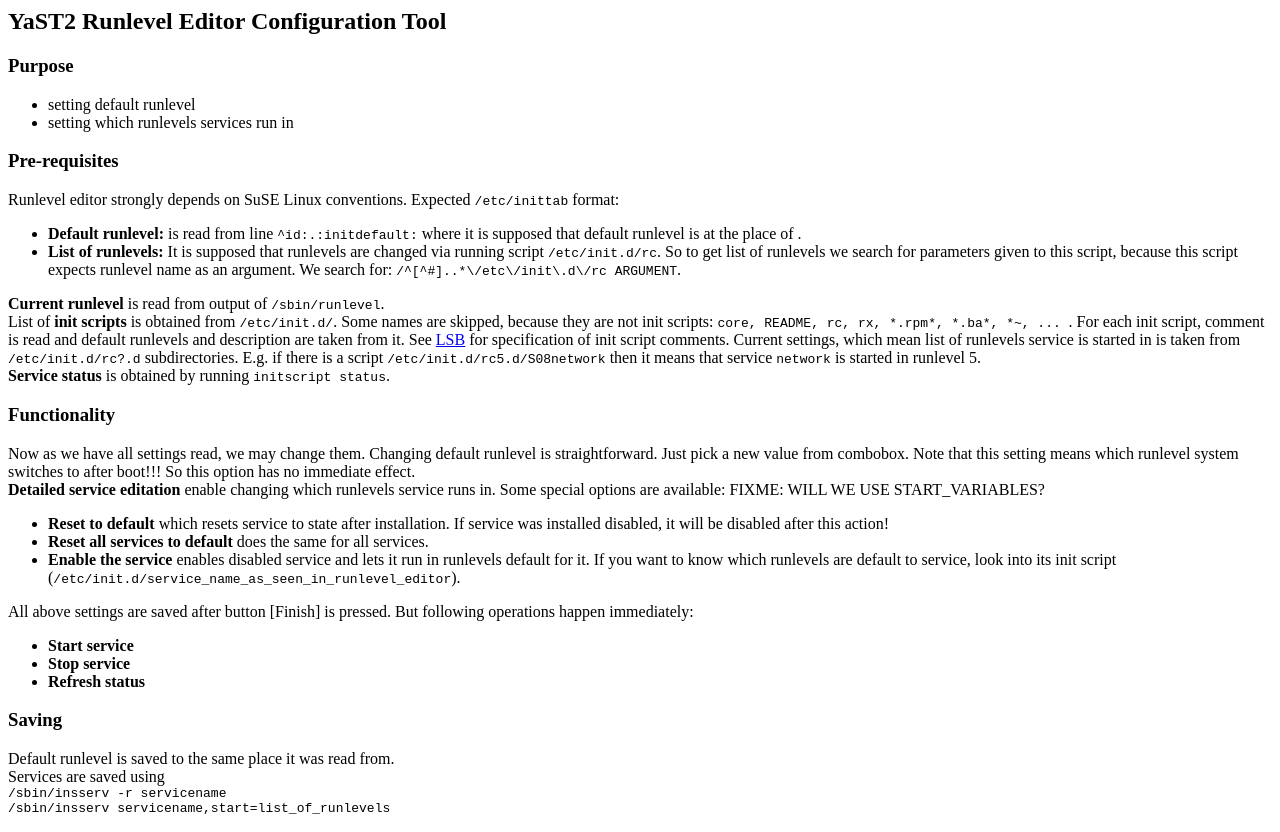
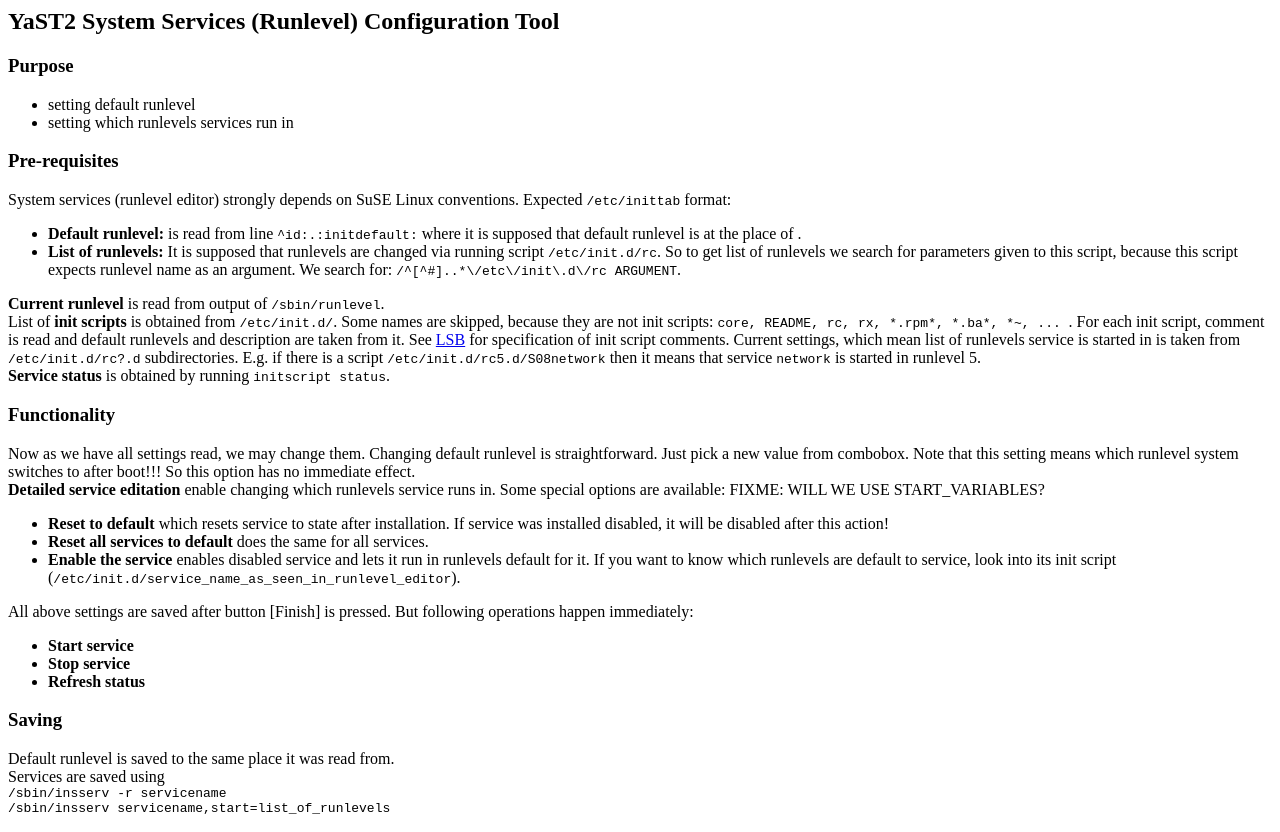
Before and after one commit to yast/yast-runlevel, a plain HTML site: page doc/index.html in a window 1280 px wide. Drawn offline with Linux system fonts and the light colour scheme.

Commit message:
fixed #43342 - Rename the editor to "System Services (Runlevel)"
svn path=/trunk/runlevel/; revision=20669

```diff
--- a/doc/index.html
+++ b/doc/index.html
@@ -1,7 +1,7 @@
 <html><head><title>
-YaST2 Runlevel Editor Configuration Tool
+YaST2 System Services (Runlevel) Configuration Tool
 </title></head><body>
-<h2>YaST2 Runlevel Editor Configuration Tool</h2>
+<h2>YaST2 System Services (Runlevel) Configuration Tool</h2>
 <h3>Purpose</h3>
 <P><ul>
 <li>setting default runlevel</li>
@@ -10,7 +10,7 @@
 </P>
 <H3>Pre-requisites</H3>
 <P>
-Runlevel editor strongly depends on SuSE Linux conventions. Expected
+System services (runlevel editor) strongly depends on SuSE Linux conventions. Expected
 <tt>/etc/inittab</tt> format:<ul>
 <li><b>Default runlevel:</b> is read from line <tt>^id:.:initdefault:</tt> where
 it is supposed that default runlevel is at the place of .</li>
```
Also changed, not shown: 7 other files.
